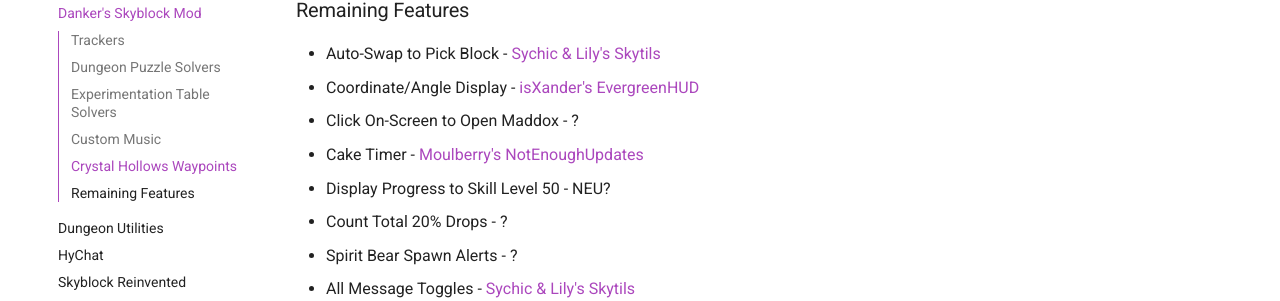
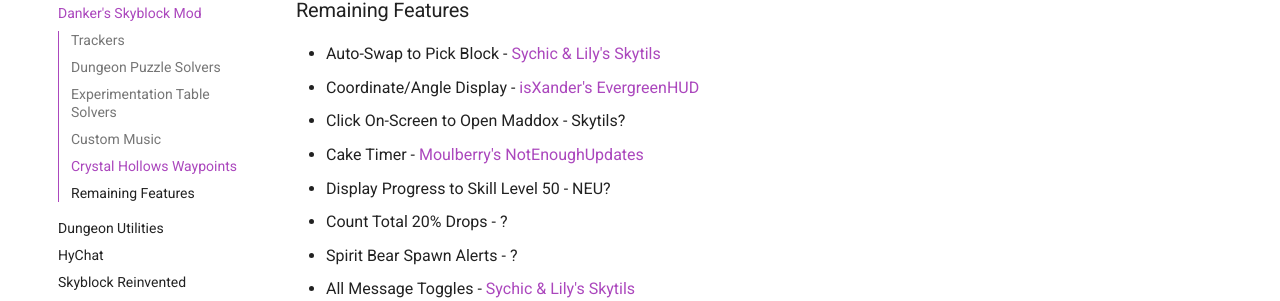
Before and after one commit to MicrocontrollersDev/Alternatives, an MkDocs documentation site: the page built from docs/1.8.9/dsm.md, in a window 1280 px wide and 900 px high, scrolled down 1062 px. Shown: the part 149-450 px from the top of the window. Built offline with MkDocs 1.6.1 and Material for MkDocs 9.7.7, drawn with Linux system fonts in a browser that asks for light colours; comment, search, counter and statistics services are not loaded.

Commit message:
last time i promise fr

```diff
--- a/docs/1.8.9/dsm.md
+++ b/docs/1.8.9/dsm.md
@@ -41,7 +41,7 @@
 
 * Auto-Swap to Pick Block - [Sychic & Lily's Skytils](https://github.com/Skytils/SkytilsMod/releases/latest)
 * Coordinate/Angle Display - [isXander's EvergreenHUD](https://modrinth.com/mod/evergreenhud/versions)
-* Click On-Screen to Open Maddox - ?
+* Click On-Screen to Open Maddox - Skytils?
 * Cake Timer - [Moulberry's NotEnoughUpdates](https://github.com/Moulberry/NotEnoughUpdates/releases/latest)
 * Display Progress to Skill Level 50 - NEU?
 * Count Total 20% Drops - ?
```
